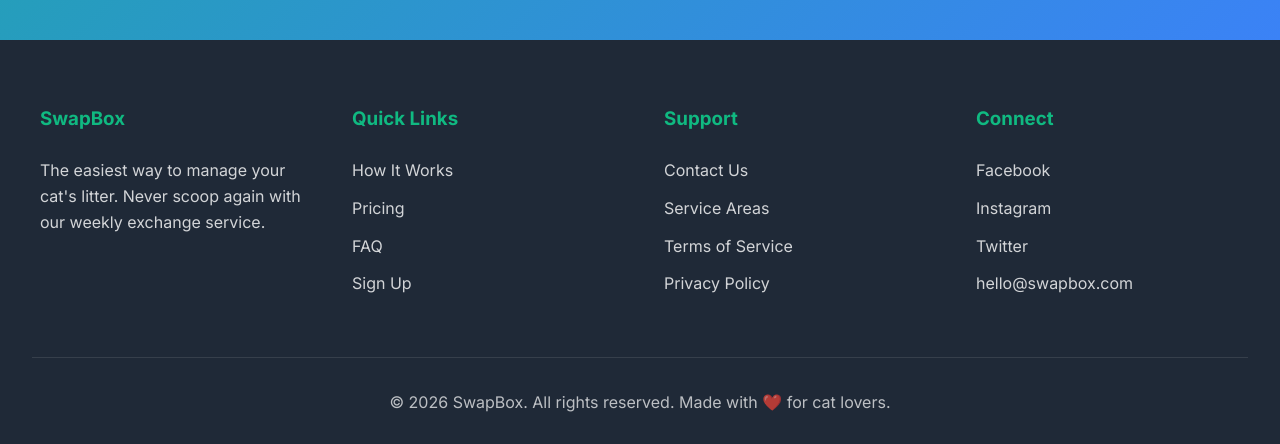
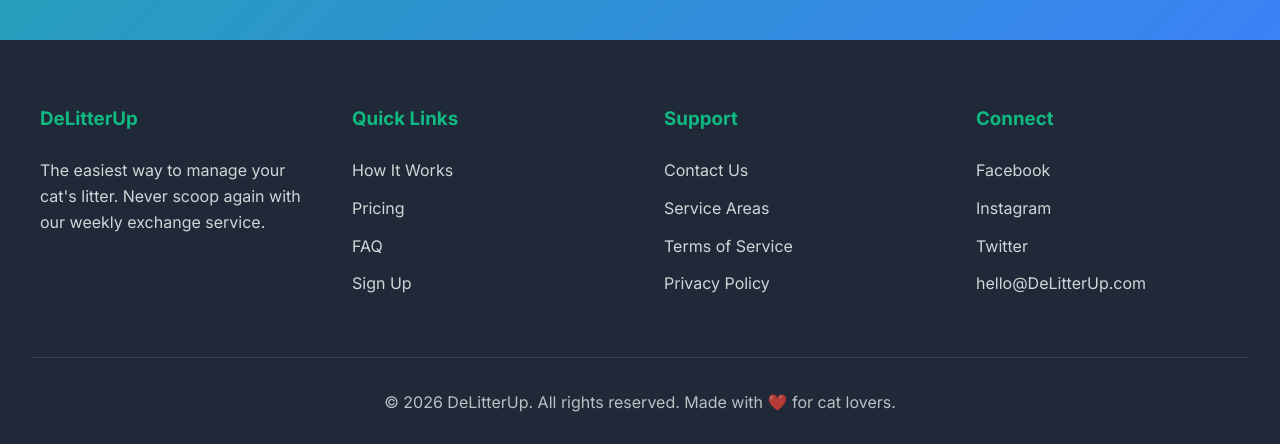
Before and after one commit to litterswap/website, a Jekyll site: the page built from index.html, in a window 1280 px wide and 900 px high, scrolled down 7350 px. Shown: the part 453-897 px from the top of the window. Built offline with Jekyll 4.4.1, drawn with Linux system fonts in a browser that asks for light colours.

Commit message:
Update Site Settings “general”

```diff
--- a/_data/settings/general.json
+++ b/_data/settings/general.json
@@ -1,9 +1,9 @@
 {
-  "site_title": "SwapBox",
+  "site_title": "DeLitterUp",
   "tagline": "The easiest way to manage your cat's litter. Never scoop again with our weekly exchange service.",
   "phone": "(555) 123-4567",
-  "email": "hello@swapbox.com",
-  "facebook": "https://facebook.com/swapbox",
-  "instagram": "https://instagram.com/swapbox",
-  "twitter": "https://twitter.com/swapbox"
+  "email": "hello@DeLitterUp.com",
+  "facebook": "https://facebook.com/DeLitterUp",
+  "instagram": "https://instagram.com/DeLitterUp",
+  "twitter": "https://twitter.com/DeLitterUp"
 }
```
